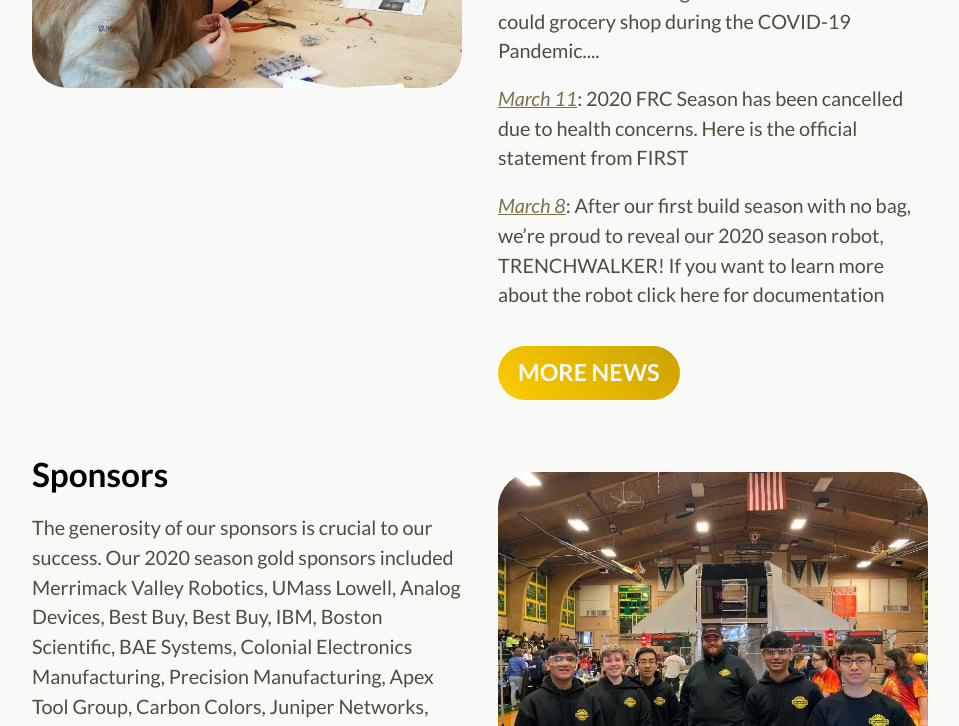
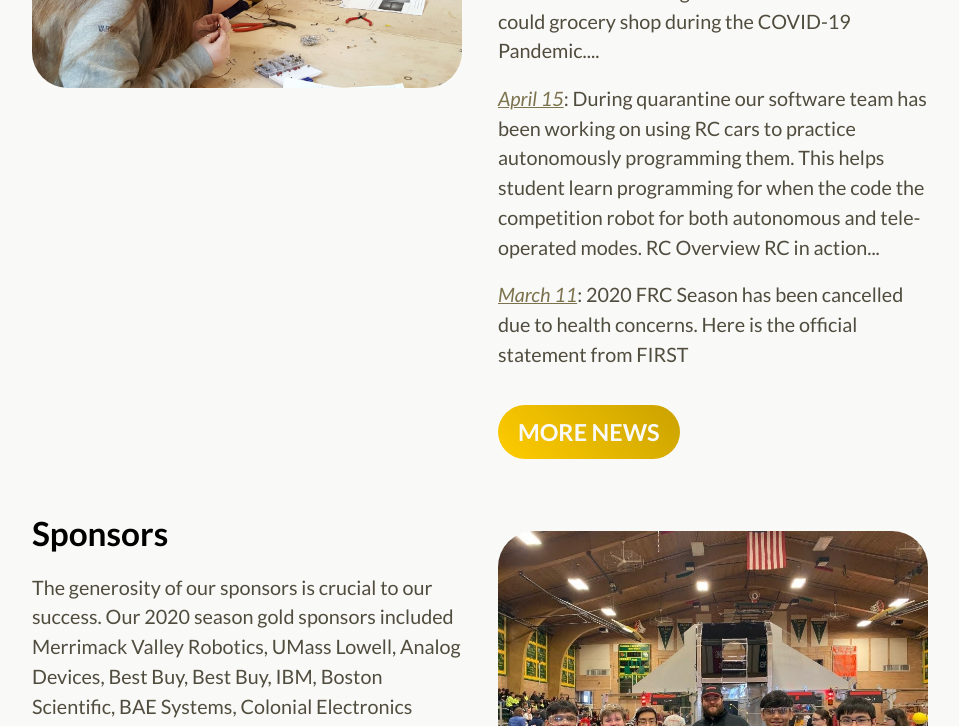
Before and after one commit to perSEVERE-5962/frc5962, a Jekyll site: the page built from index.html, in a window 1280 px wide and 900 px high, scrolled down 1140 px, cut to the strip 174-900 px from the top of the window. Shown: the whole strip, without its empty margins (160-1119 px from the left). Built offline with Jekyll 4.4.1, drawn with Linux system fonts in a browser that asks for light colours.

Commit message:
Updated Rc and 1 other file

```diff
--- /dev/null
+++ b/_posts/2020-04-15-rc.markdown
@@ -0,0 +1,9 @@
+---
+title: RC Robots
+date: 2020-04-15 00:00:00 Z
+---
+
+During quarantine our software team has been working on using RC cars to practice autonomously programming them. This helps student learn programming for when the code the competition robot for both autonomous and tele-operated modes.
+
+1. [RC Overview](https://docs.google.com/presentation/d/1cCzxDdymrCvv4baDHqeTO_BpOniDoUth-gmCQQ9herI/edit?usp=sharing)
+1. RC in action
--- a/_posts/2020-05-15-ptc-cadathon.markdown
+++ b/_posts/2020-05-15-ptc-cadathon.markdown
@@ -6,5 +6,5 @@
 Our mechanical design team participated in a CADathon hosted by PTC and Onshape. We worked with FRC 319, Big Bad Bob and FRC 8046, the LakerBots to design a alliance of robots that could grocery shop during the COVID-19 Pandemic. Over 150 teams participated, our alliance won the amazing alliance award for the best alliance and our robot placed 7th overall. This was a great learning experience for our team members.
 
 1. [5962 CAD](https://cad.onshape.com/documents/595876952dfcab4364614079/w/cf5dc32d726bf53582f918b9/e/c158d3e932d89ce6e6c9c254)
-2. Our alliances CAD altogether
+2. [Our alliances CAD altogether](https://cad.onshape.com/documents/4cee278fab7d93ce9a8baf3e/w/bc093e3d47eb5d6c63fe2b01/e/1c3f3a247e3edf1ca524a165)
 3. [Our Design Information](https://docs.google.com/document/d/1osmw3NvZfzLelL8pjB3a_et2_P0ztA7sI75Yt5uqhKo/edit?usp=sharing)
```
